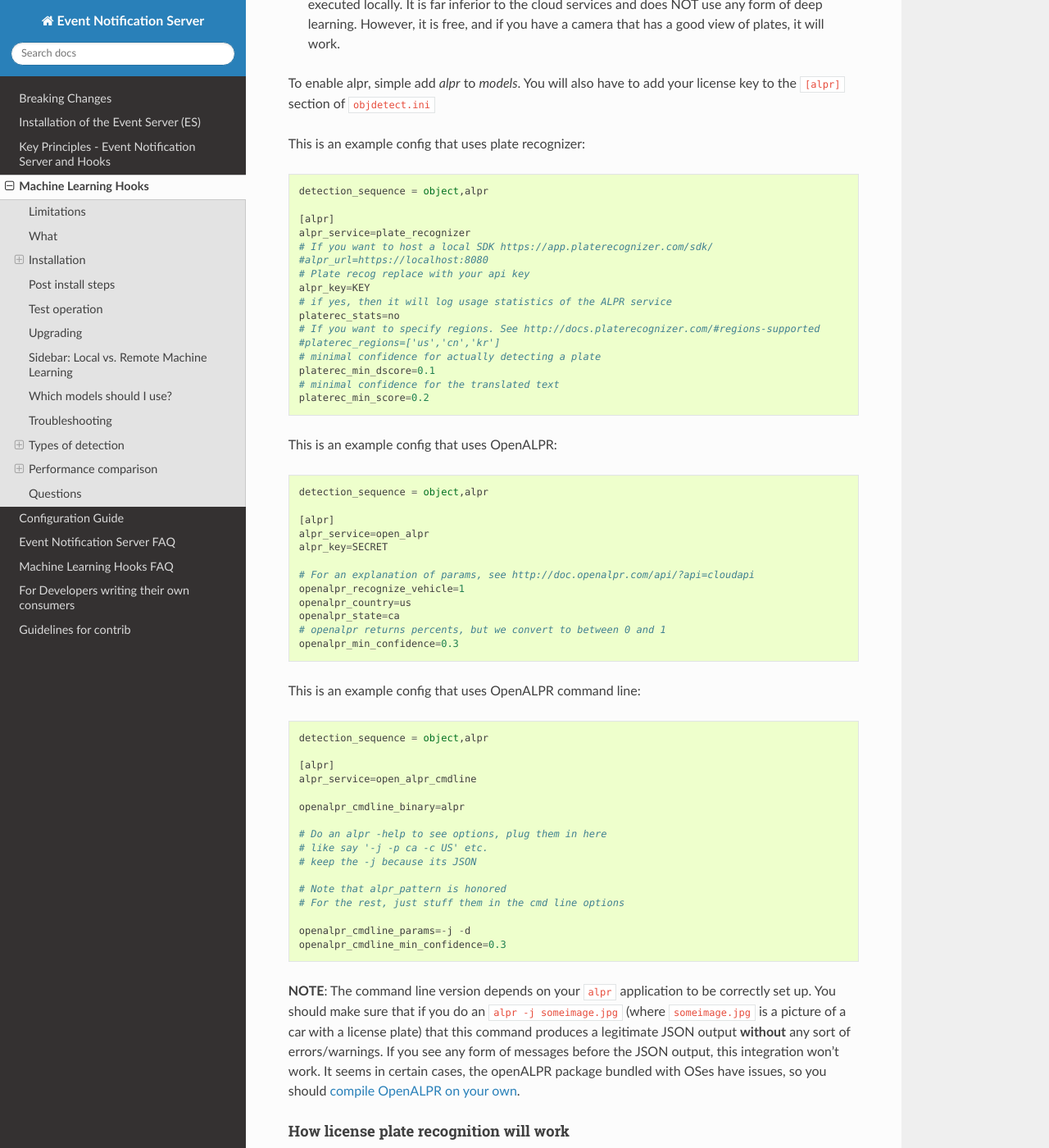
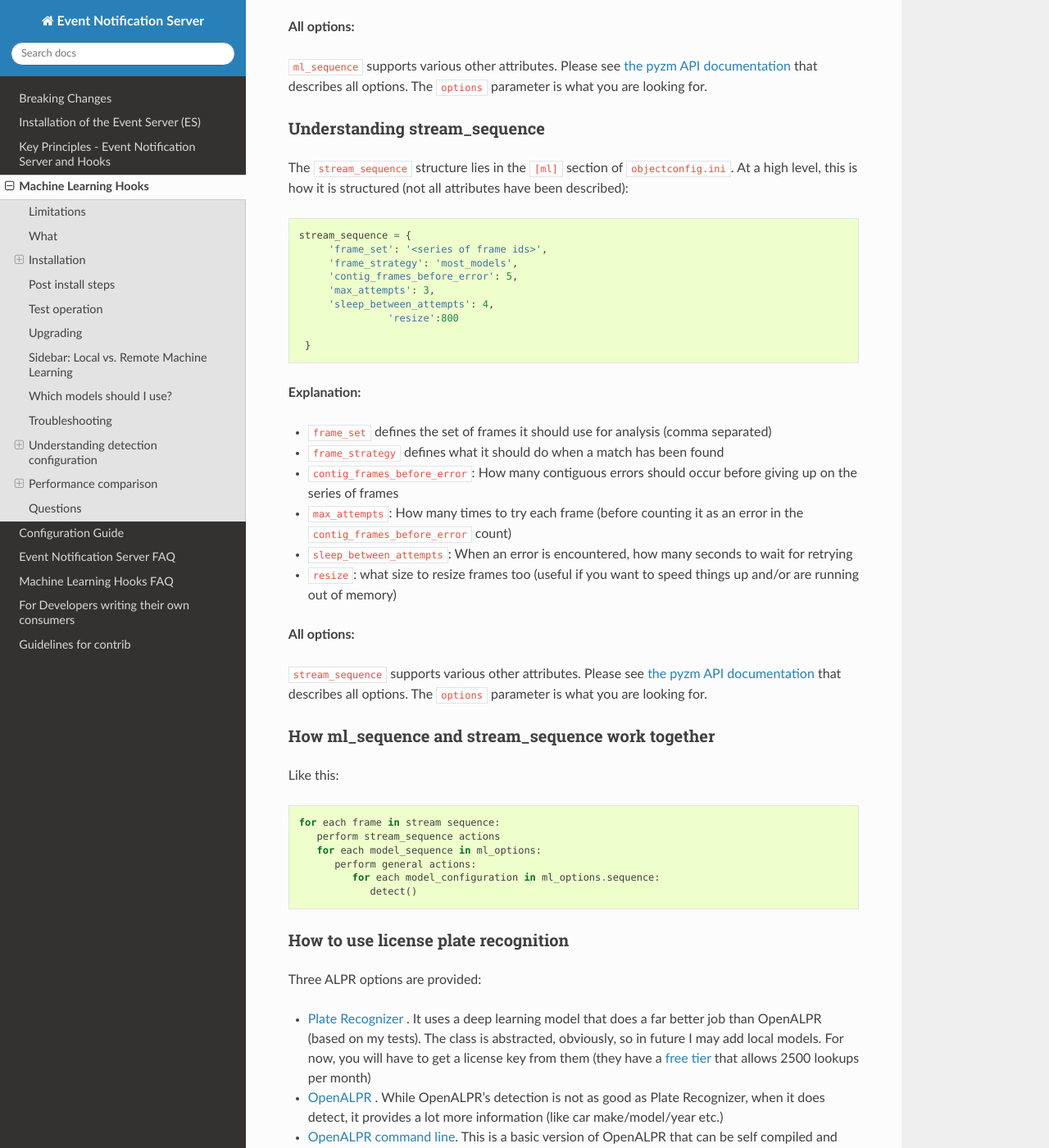
Before and after one commit to ZoneMinder/zmeventnotification, a Sphinx documentation site: the page built from docs/guides/hooks.rst, in a window 1280 px wide and 1400 px high, scrolled down 6866 px. Shown: the whole window at 82% size. Built offline with Sphinx 7.4.7 and the Read the Docs theme 2.0.0, drawn with Linux system fonts in a browser that asks for light colours; some of the changed text lies outside the part shown.

Commit message:
doc updates

```diff
--- a/docs/guides/hooks.rst
+++ b/docs/guides/hooks.rst
@@ -291,40 +291,114 @@
       image? If not, you'll have to fix/update ZM. Please don't ask me
       how. Please post in the ZM forums
 
-Types of detection
-~~~~~~~~~~~~~~~~~~
+.. _detection_sequence:
 
-As of today, the following detection types are supported - these are all attributes you can put into the ``detection_sequence`` attribute. You can put multiple and comma separate them as well.
+Understanding detection configuration
+~~~~~~~~~~~~~~~~~~~~~~~~~~~~~~~~~~~~~~
 
-* ``object`` - For object detection. The exact object detection algorithm will
-   be a function of what you specify in the ``[object]`` attribute. For example,
-   if you want YoloV4 as the object detection algorithm, your ``object_config``,
-   ``object_weights`` and ``object_labels`` will point to the YoloV4 cfg/weights/object_labels
-   files respectively, ``object_framework`` will be ``opencv`` and ``object_processor`` will
-   be ``cpu`` or ``gpu`` depending on whether you have CUDA or not.
+Starting v6.1.0, you can chain arbitrary detection types (object, face, alpr)
+and multiple models within them. In older versions, you were only allowed one model type
+per detection type. Obviously, this has required structural changes to ``objectconfig.ini``
 
-   * If you use Yolo, note that it supports two modes, a "tiny" mode that takes less resources
-     and is faster. And a regular mode, that is more accurate but resource hungry.  These models are controlled
-     by the ``weights`` and ``config`` files you use with yolo.
+This section will describe the key constructs around two important structures:
 
-* ``face`` - face detection and recognition (uses ``dlib``)
-* ``alpr`` - license plate recognition. Needs to be paired with object (i.e. ``object,alpr``)
+- ml_sequence (specifies sequence of ML detection steps)
+- stream_sequence (specifies frame detection preferences)
 
-You can switch detection type by using
-``detection_sequence=<detection_type1>,<detection_type2>,....`` in your
-``objectconfig.ini``
 
-Example:
 
-``detection_sequence=object,face,alpr`` will run full Yolo, then face
-recognition and finally alpr
+Understanding ml_sequence
+^^^^^^^^^^^^^^^^^^^^^^^^^^
+The ``ml_sequence`` structure lies in the ``[ml]`` section of ``objectconfig.ini``.
+At a high level, this is how it is structured (not all attributes have been described):
 
-Note that you can change ``detecton_sequence`` on a per monitor basis too. Read the
-comments in ``objectconfig.ini``
+::
 
-If you select yolo, you can switch weights  to use tiny YOLO
-instead of full yolo weights. Again, please readd the comments in
-``objectconfig.ini``
+   ml_sequence = {
+      'general': {
+         'model_sequence':'<comma separated detection_type>'
+      },
+      '<detection_type>': {
+         'general': {
+            'pattern': '<pattern>',
+            'same_model_sequence_strategy':'<strategy>'
+         },
+         'sequence:[{
+            <series of configurations>
+         },
+         {
+            <series of configurations>
+         }]
+      }
+   }
+
+**Explanation:**
+
+- The ``general`` section at the top level specify characterstics that apply to all elements inside
+  the structure.
+
+   - ``model_sequence`` dictates the detection types (comma separated). Example ``object,face,alpr`` will
+     first run object detection, then face, then alpr
+
+- Now for each detection type in ``model_sequence``, you can specify the type of models you want to leading
+  along with other related paramters.
+
+**A proper example:***
+
+Take a look at `this article <https://medium.com/zmninja/multi-frame-and-multi-model-analysis-533fa1d2799a>`__ for a walkthrough.
+
+**All options:**
+
+``ml_sequence`` supports various other attributes. Please see `the pyzm API documentation <https://pyzm.readthedocs.io/en/latest/source/pyzm.html#pyzm.ml.detect_sequence.DetectSequence>`__
+that describes all options. The ``options`` parameter is what you are looking for.
+
+Understanding stream_sequence
+^^^^^^^^^^^^^^^^^^^^^^^^^^^^^^^
+The ``stream_sequence`` structure lies in the ``[ml]`` section of ``objectconfig.ini``.
+At a high level, this is how it is structured (not all attributes have been described):
+
+::
+
+   stream_sequence = {
+        'frame_set': '<series of frame ids>',
+        'frame_strategy': 'most_models',
+        'contig_frames_before_error': 5,
+        'max_attempts': 3,
+        'sleep_between_attempts': 4,
+		  'resize':800
+
+    }
+
+**Explanation:**
+
+- ``frame_set`` defines the set of frames it should use for analysis (comma separated)
+- ``frame_strategy`` defines what it should do when a match has been found
+- ``contig_frames_before_error``: How many contiguous errors should occur before giving up on the series of frames
+- ``max_attempts``: How many times to try each frame (before counting it as an error in the ``contig_frames_before_error`` count)
+- ``sleep_between_attempts``: When an error is encountered, how many seconds to wait for retrying
+- ``resize``: what size to resize frames too (useful if you want to speed things up and/or are running out of memory)
+
+**All options:**
+
+``stream_sequence`` supports various other attributes. Please see `the pyzm API documentation <https://pyzm.readthedocs.io/en/latest/source/pyzm.html#pyzm.ml.detect_sequence.DetectSequence.detect_stream>`__
+that describes all options. The ``options`` parameter is what you are looking for.
+
+
+How ml_sequence and stream_sequence work together
+^^^^^^^^^^^^^^^^^^^^^^^^^^^^^^^^^^^^^^^^^^^^^^^^^^
+
+Like this:
+
+::
+
+   for each frame in stream sequence:
+      perform stream_sequence actions
+      for each model_sequence in ml_options:
+         perform general actions:
+            for each model_configuration in ml_options.sequence:
+               detect()
+
+
 
 How to use license plate recognition
 ^^^^^^^^^^^^^^^^^^^^^^^^^^^^^^^^^^^^^
@@ -335,78 +409,7 @@
 - `OpenALPR <https://www.openalpr.com>`__ . While OpenALPR's detection is not as good as Plate Recognizer, when it does detect, it provides a lot more information (like car make/model/year etc.)
 - `OpenALPR command line <http://doc.openalpr.com/compiling.html>`__. This is a basic version of OpenALPR that can be self compiled and executed locally. It is far inferior to the cloud services and does NOT use any form of deep learning. However, it is free, and if you have a camera that has a good view of plates, it will work.
 
-To enable alpr, simple add `alpr` to `models`. You will also have to add your license key to the ``[alpr]`` section of ``objdetect.ini``
-
-This is an example config that uses plate recognizer:
-
-::
-
-  detection_sequence = object,alpr
-
-  [alpr]
-  alpr_service=plate_recognizer
-  # If you want to host a local SDK https://app.platerecognizer.com/sdk/
-  #alpr_url=https://localhost:8080
-  # Plate recog replace with your api key
-  alpr_key=KEY
-  # if yes, then it will log usage statistics of the ALPR service
-  platerec_stats=no
-  # If you want to specify regions. See http://docs.platerecognizer.com/#regions-supported
-  #platerec_regions=['us','cn','kr']
-  # minimal confidence for actually detecting a plate
-  platerec_min_dscore=0.1
-  # minimal confidence for the translated text
-  platerec_min_score=0.2
-
-
-This is an example config that uses OpenALPR:
-
-::
-
-  detection_sequence = object,alpr
-
-  [alpr]
-  alpr_service=open_alpr
-  alpr_key=SECRET
-
-  # For an explanation of params, see http://doc.openalpr.com/api/?api=cloudapi
-  openalpr_recognize_vehicle=1
-  openalpr_country=us
-  openalpr_state=ca
-  # openalpr returns percents, but we convert to between 0 and 1
-  openalpr_min_confidence=0.3
-
-
-This is an example config that uses OpenALPR command line:
-
-::
-
-  detection_sequence = object,alpr
-
-  [alpr]
-  alpr_service=open_alpr_cmdline
-
-  openalpr_cmdline_binary=alpr
-
-  # Do an alpr -help to see options, plug them in here
-  # like say '-j -p ca -c US' etc.
-  # keep the -j because its JSON
-
-  # Note that alpr_pattern is honored
-  # For the rest, just stuff them in the cmd line options
-
-  openalpr_cmdline_params=-j -d
-  openalpr_cmdline_min_confidence=0.3
-
-
-**NOTE**: The command line version depends on your ``alpr`` application to be correctly set up. You should make sure that if you do an ``alpr -j someimage.jpg`` (where ``someimage.jpg`` is a picture of a car with a license plate) that this command produces a legitimate JSON output **without** any sort of errors/warnings.  If you see any form of messages before the JSON output, this integration won't work. It seems in certain cases, the openALPR package bundled with OSes have issues, so you should `compile OpenALPR on your own <http://doc.openalpr.com/compiling.html>`__.
-
-How license plate recognition will work
-''''''''''''''''''''''''''''''''''''''''
-
-- To save on  API calls, the code will only invoke remote APIs if a vehicle is detected
-- This also means you MUST specify yolo along with alpr
-- While the newly added openalpr_cmd_line option does not have an API limitation, it will still need yolo in front. I was too lazy to filter it out. Maybe later.
+To enable alpr, simple add ``alpr`` to ``model_sequence`` and configure the variables correctly in the sequence.
 
 
 How to use face recognition
@@ -489,11 +492,11 @@
 Performance comparison
 ~~~~~~~~~~~~~~~~~~~~~~~
 
-CPU:  Intel Xeon 3.16GHz 4Core machine, with 32GB RAM
-GPU: GeForce 1050Ti
-TPU: Google Coral USB stick, running on USB 2.0 in 'standard' mode
-Environment: I am running using mlapi, so you will see load time only once across multiple runs
-Image size: 800px
+* CPU:  Intel Xeon 3.16GHz 4Core machine, with 32GB RAM
+* GPU: GeForce 1050Ti
+* TPU: Google Coral USB stick, running on USB 2.0 in 'standard' mode
+* Environment: I am running using mlapi, so you will see load time only once across multiple runs
+* Image size: 800px
 
 ::
 
```
Also changed, not shown: 1 other file.
